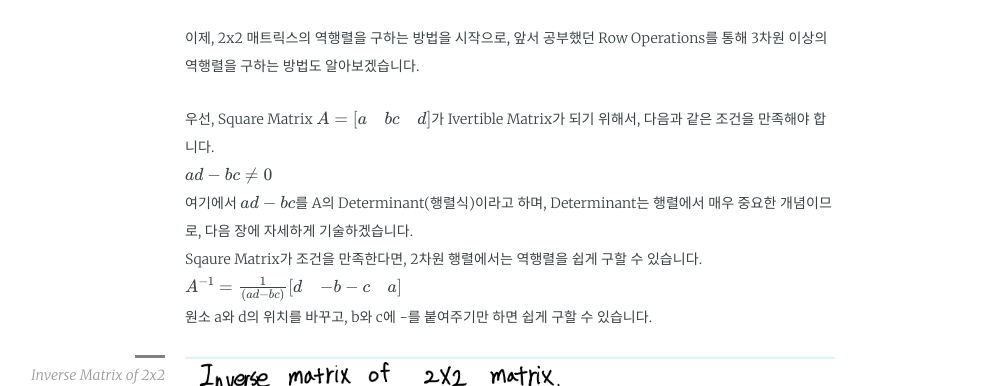
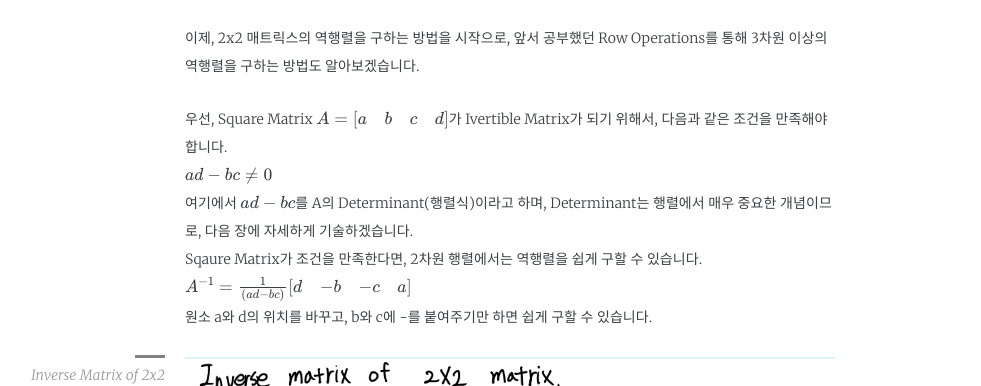
Before and after one commit to TeamLab/jekyllDecent, a Jekyll site: the page built from _posts/2018-04-03-Basic Linear Algebra.md, in a window 1280 px wide and 900 px high, scrolled down 9233 px. Shown: the part 153-539 px from the top of the window, without its empty margins (130-1111 px from the left). Built offline with Jekyll 4.4.1, drawn with Linux system fonts in a browser that asks for light colours; some web fonts are replaced; formulas are drawn with MathJax 3.

```diff
--- a/_posts/2018-04-03-Basic Linear Algebra.md
+++ b/_posts/2018-04-03-Basic Linear Algebra.md
@@ -197,7 +197,7 @@ A가 Invertible Matrix(가역행렬)일 때, A의 역행렬 B를 $ A^{-1} $과
 우선, Square Matrix $ A =
 \left[
 \begin{array}{ccc}
-a & b \\
+a & b & \\
 c & d
 \end{array}
 \right]$가 Ivertible Matrix가 되기 위해서, 다음과 같은 조건을 만족해야 합니다.
@@ -206,7 +206,7 @@ $$ ad - bc \neq 0 $$
 Sqaure Matrix가 조건을 만족한다면, 2차원 행렬에서는 역행렬을 쉽게 구할 수 있습니다.  $ A^{-1} = \frac{1}{(ad - bc)}
 \left[
 \begin{array}{ccc}
-d & -b \\
+d & -b & \\
 -c & a
 \end{array}
 \right] $
```
